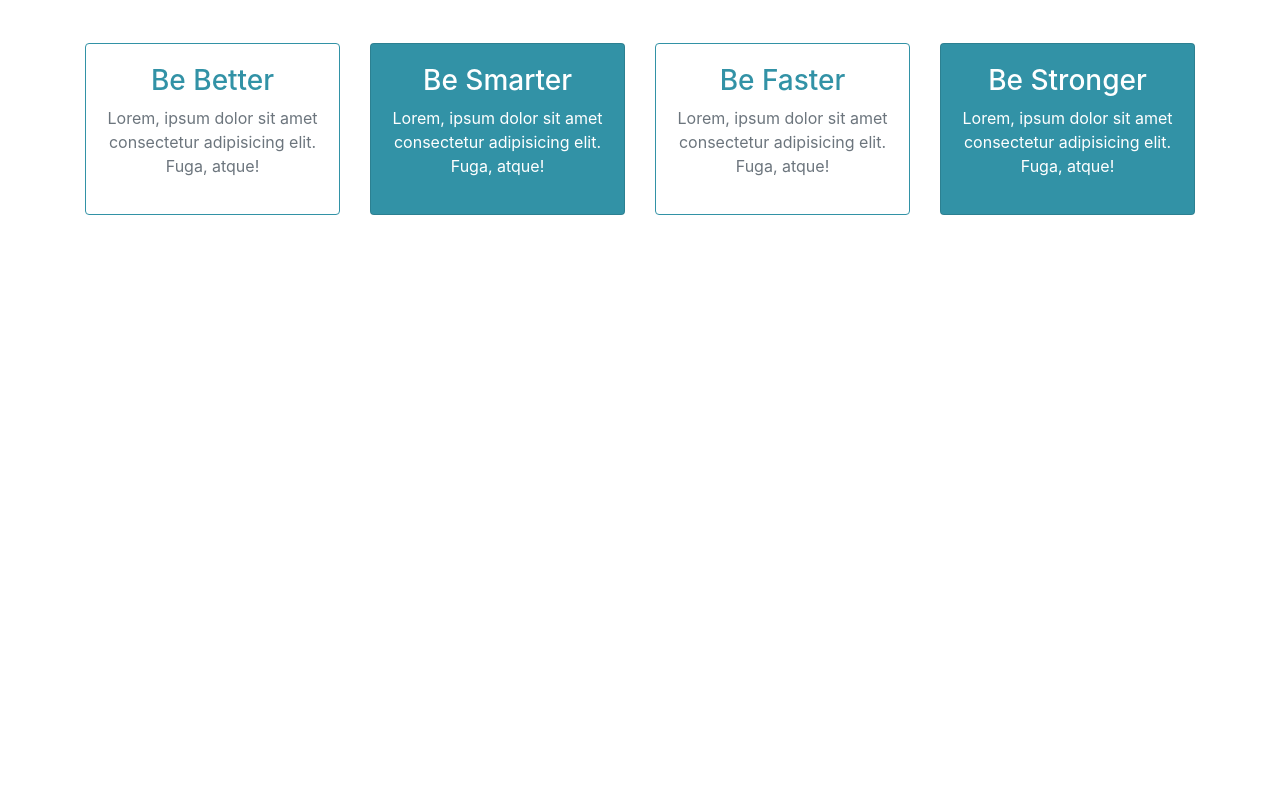
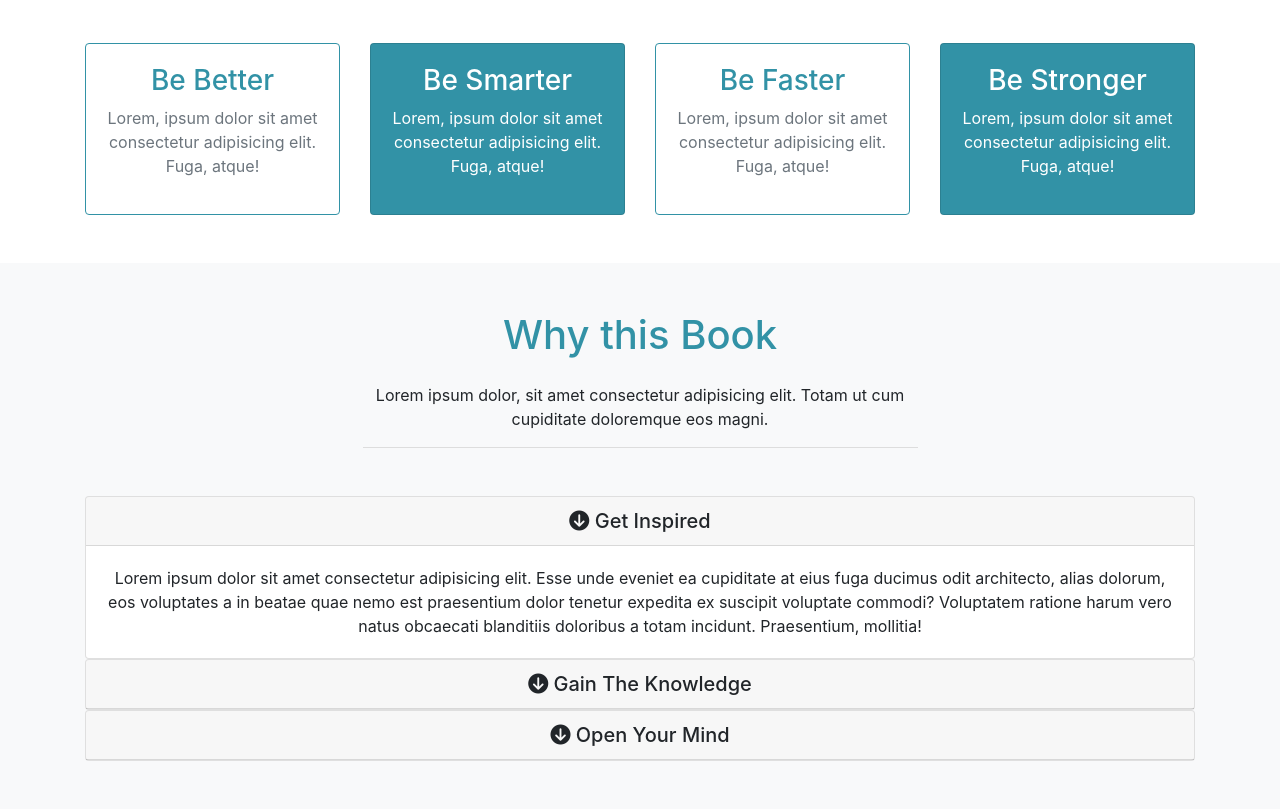
Before and after one commit to super8989/Bootstrap4-MizuxeBook, a plain HTML site: page index.html in a window 1280 px wide. Shown: the part 854-1663 px from the top of the page. Before the commit the page ends 1117 px from the top, so only its background shows below. Drawn offline with nearby package versions, Linux system fonts and the light colour scheme.

Commit message:
added about section with accordion

```diff
--- a/index.html
+++ b/index.html
@@ -5,6 +5,7 @@
     <meta charset="UTF-8">
     <meta name="viewport" content="width=device-width, initial-scale=1.0">
     <meta http-equiv="X-UA-Compatible" content="ie=edge">
+    <script src="https://kit.fontawesome.com/ef53897d55.js" crossorigin="anonymous"></script>
     <link rel="stylesheet" href="css/bootstrap.css">
     <link rel="stylesheet" href="css/style.css">
     <title>Bootstrap 4: Mizuxe Book Theme</title>
@@ -123,6 +124,77 @@
     </section>
 
 
+    <!--ABOUT / WHY SECTION-->
+    <section id="about" class="py-5 text-center bg-light">
+        <div class="container">
+            <div class="row">
+                <div class="col">
+                    <div class="info-header mb-5">
+                        <h1 class="text-primary pb-3">
+                            Why this Book
+                        </h1>
+                        <p class="lead-pb-3">
+                            Lorem ipsum dolor, sit amet consectetur adipisicing elit. Totam ut cum cupiditate doloremque eos magni.
+                        </p>
+                    </div>
+
+                    <!--ACCORDION-->
+                    <div id="accordion">
+                        <div class="card">
+                            <div class="card-header">
+                                <h5 class="mb-0">
+                                    <div href="#collapse1" data-toggle="collapse" data-parent="#accordion">
+                                        <i class="fas fa-arrow-circle-down"></i> Get Inspired
+                                    </div>
+                                </h5>
+                            </div>
+
+                            <div id="collapse1" class="collapse show">
+                                <div class="card-body">
+                                    Lorem ipsum dolor sit amet consectetur adipisicing elit. Esse unde eveniet ea cupiditate at eius fuga ducimus odit architecto, alias dolorum, eos voluptates a in beatae quae nemo est praesentium dolor tenetur expedita ex suscipit voluptate commodi? Voluptatem ratione harum vero natus obcaecati blanditiis doloribus a totam incidunt. Praesentium, mollitia!
+                                </div>
+                            </div>
+                        </div>
+
+                        <div class="card">
+                            <div class="card-header">
+                                <h5 class="mb-0">
+                                    <div href="#collapse2" data-toggle="collapse" data-parent="#accordion">
+                                        <i class="fas fa-arrow-circle-down"></i> Gain The Knowledge
+                                    </div>
+                                </h5>
+                            </div>
+
+                            <div id="collapse2" class="collapse">
+                                <div class="card-body">
+                                    Lorem ipsum dolor sit amet consectetur adipisicing elit. Esse unde eveniet ea cupiditate at eius fuga ducimus odit architecto, alias dolorum, eos voluptates a in beatae quae nemo est praesentium dolor tenetur expedita ex suscipit voluptate commodi? Voluptatem ratione harum vero natus obcaecati blanditiis doloribus a totam incidunt. Praesentium, mollitia!
+                                </div>
+                            </div>
+                        </div>
+
+                        <div class="card">
+                            <div class="card-header">
+                                <h5 class="mb-0">
+                                    <div href="#collapse3" data-toggle="collapse" data-parent="#accordion">
+                                        <i class="fas fa-arrow-circle-down"></i> Open Your Mind
+                                    </div>
+                                </h5>
+                            </div>
+
+                            <div id="collapse3" class="collapse">
+                                <div class="card-body">
+                                    Lorem ipsum dolor sit amet consectetur adipisicing elit. Esse unde eveniet ea cupiditate at eius fuga ducimus odit architecto, alias dolorum, eos voluptates a in beatae quae nemo est praesentium dolor tenetur expedita ex suscipit voluptate commodi? Voluptatem ratione harum vero natus obcaecati blanditiis doloribus a totam incidunt. Praesentium, mollitia!
+                                </div>
+                            </div>
+                        </div>
+
+                    </div>
+                </div>
+            </div>
+        </div>
+    </section>
+
+
 
 
 
--- a/scss/style.scss
+++ b/scss/style.scss
@@ -32,6 +32,11 @@ body {
     }
 }
 
+.info-header {
+    width: 50%;
+    margin: auto;
+    border-bottom: 1px #ddd solid;
+}
 
 
 
```
Also changed, not shown: css/style.css.
